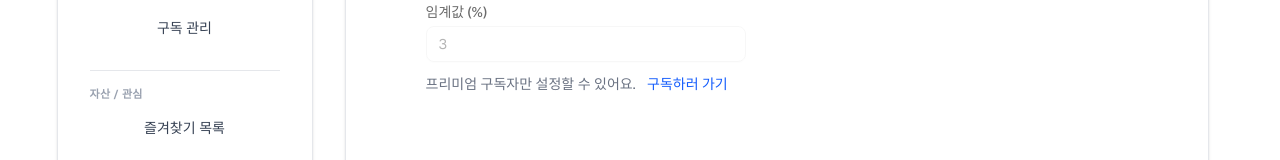
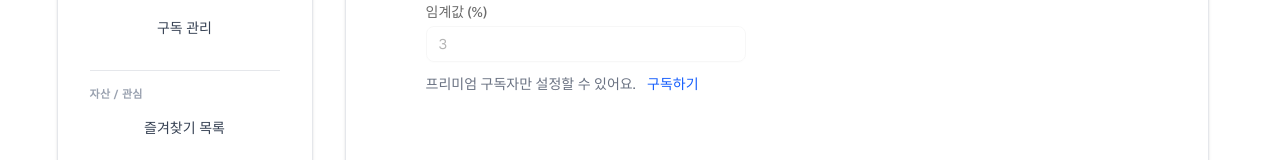
Before and after one commit to lgcns3team/sentistock-FE, a Next.js app: page /my-page/notifications in a window 1280 px wide. Shown: the part 481-641 px from the top of the page. Built offline with nearby package versions, Linux system fonts and the light colour scheme.

Commit message:
chore: 멘트수정

```diff
--- a/app/my-page/notifications/page.tsx
+++ b/app/my-page/notifications/page.tsx
@@ -135,7 +135,7 @@ export default function NotificationSettingsPage() {
                   className="inline-flex cursor-pointer items-center rounded-md px-2 py-1 text-sm font-medium text-blue-600 hover:bg-blue-50 hover:text-blue-700"
                   onClick={goSubscribe}
                 >
-                  구독하러 가기
+                  구독하기
                 </button>
               </div>
             )}
```
